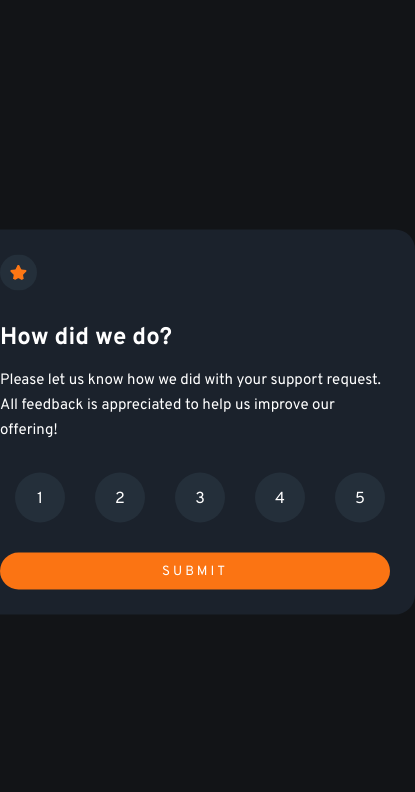
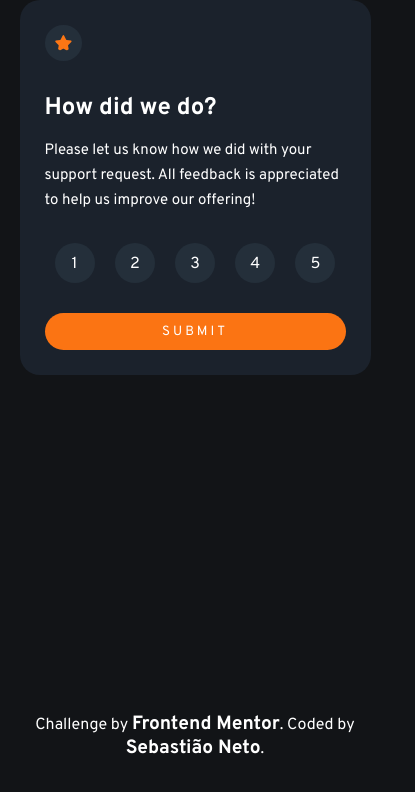
Before and after one commit to Netinzik/Interactive-Rating-Component, a plain HTML site: page index.html in a window 390 px wide. Shown: the whole page, 415 px wide, since content can reach past the window. Drawn offline with Linux system fonts and the light colour scheme.

Commit message:
Conclusao mobile e desktop

```diff
--- a/index.html
+++ b/index.html
@@ -53,18 +53,17 @@
             <div class="input-person">5</div>
           </div>
         </div>
-
         <button class="submit-button" type="submit">Submit</button>
-
-
       </section>
     </main>
-    <!-- <div class="attribution">
+
+    <div class="attribution">
       Challenge by
       <a href="https://www.frontendmentor.io?ref=challenge" target="_blank"
         >Frontend Mentor</a
       >. Coded by <a href="#">Sebastião Neto</a>.
-    </div> -->
+    </div>
+
     <script src="scripts/app.js"></script>
   </body>
 </html>
--- a/scripts/app.js
+++ b/scripts/app.js
@@ -2,9 +2,9 @@ document.addEventListener("DOMContentLoaded", function() {
 
   var button = document.querySelector('.submit-button');
 
-  button.addEventListener('click', valor)
+  button.addEventListener('click', feedback)
 
-  function valor(){
+  function feedback(){
     var value = document.querySelector('.input-real:checked').value;
     var feedback_section = document.querySelector('.rating-state-star');
 
--- a/styles/custom-inputs.css
+++ b/styles/custom-inputs.css
@@ -1,4 +1,4 @@
-.rating-state-rating{
+.rating-state-rating {
   margin: 30px 0;
   display: flex;
   justify-content: space-around;
@@ -6,24 +6,24 @@
 }
 
 .rating-state-inputs-real,
-.rating-state-inputs-fake{
+.rating-state-inputs-fake {
   display: flex;
   justify-content: space-around;
   width: 100%;
 }
 .rating-state-inputs > input,
-.input-person{
+.input-person {
   width: 50px;
   height: 50px;
   margin: 0 15px;
 }
-.rating-state-inputs > input{
+.rating-state-inputs > input {
   display: block;
   opacity: 0;
   cursor: pointer;
 }
 
-.input-person{
+.input-person {
   background-color: #fff;
   border-radius: 50%;
   pointer-events: none;
@@ -33,12 +33,24 @@
   text-align: center;
   color: rgb(255, 255, 255);
   background-color: rgb(36, 47, 58);
-  transition: background .4s ease-in-out;
+  transition: background 0.4s ease-in-out;
 }
 
-.rating-state-inputs > input:checked ~ .input-person{
+.rating-state-inputs > input:checked ~ .input-person {
   background-color: rgb(149, 158, 172);
 }
-.rating-state-inputs > input:hover ~ .input-person{
+.rating-state-inputs > input:hover ~ .input-person {
   background-color: rgb(251, 116, 19);
 }
+
+@media screen and (max-width: 500px) {
+  .rating-state-inputs > input,
+  .input-person {
+    width: 40px;
+    height: 40px;
+    margin: 0 2px;
+  }
+  .input-person {
+    line-height: 42px;
+  }
+}
--- a/styles/main.css
+++ b/styles/main.css
@@ -45,7 +45,7 @@ body{
   letter-spacing: 3px;
   cursor: pointer;
   border: none;
-  transition: color, background .4s ease-in-out;
+  transition: background .4s ease-in-out;
 }
 .submit-button:hover{
   background-color: rgb(255, 255, 255);
@@ -55,3 +55,50 @@ body{
   background-color: rgb(251, 116, 19);
   color: rgb(255, 255, 255);
 }
+
+.attribution{
+  color: white;
+  position: absolute;
+  text-align: center;
+  bottom: 10%;
+  max-width: 100%;
+  width: 100%;
+}
+.attribution a{
+  text-decoration: none;
+  color: white;
+  font-weight: 700;
+  font-size: 1.2rem;
+  position: relative;
+}
+.attribution a::after{
+  content: '';
+  top: 100%;
+  left: 0;
+  right: 0;
+  margin: 0 auto;
+  width: 50%;
+  height: 2px;
+  background-color: rgb(251, 116, 19);
+  position: absolute;
+  transition: all 1s ease-in-out;
+}
+.attribution a:hover::after{
+  width: 90%;
+  background-color: rgb(175, 77, 6);
+}
+
+@media screen and (max-width: 500px) {
+  .rating-state-star{
+    background-color: rgb(27, 34, 44);
+    max-width: 90%;
+    top: 0;
+    left: 0;
+    margin: 0 auto;
+    transform: translate(0);
+    position: relative;
+  }
+  .attribution a::after{
+    display: none;
+  }
+}
```
